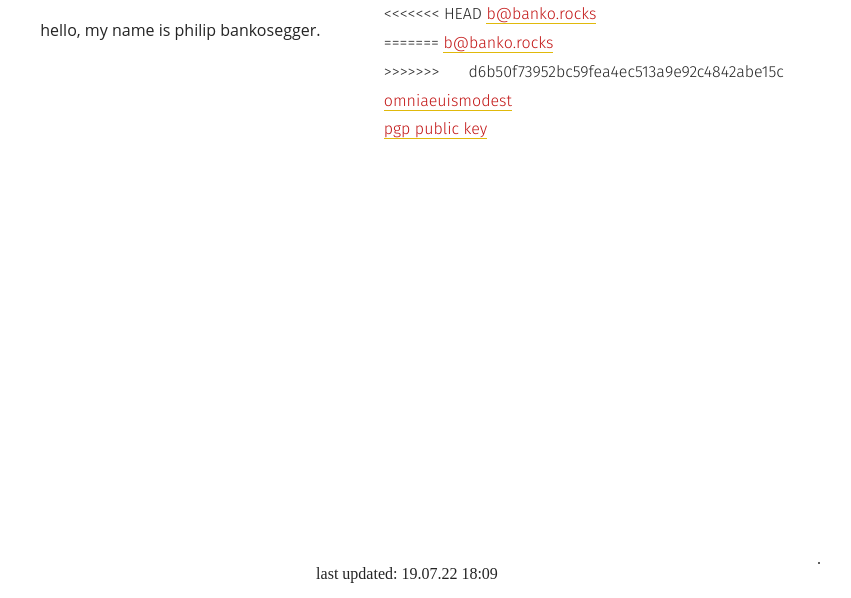
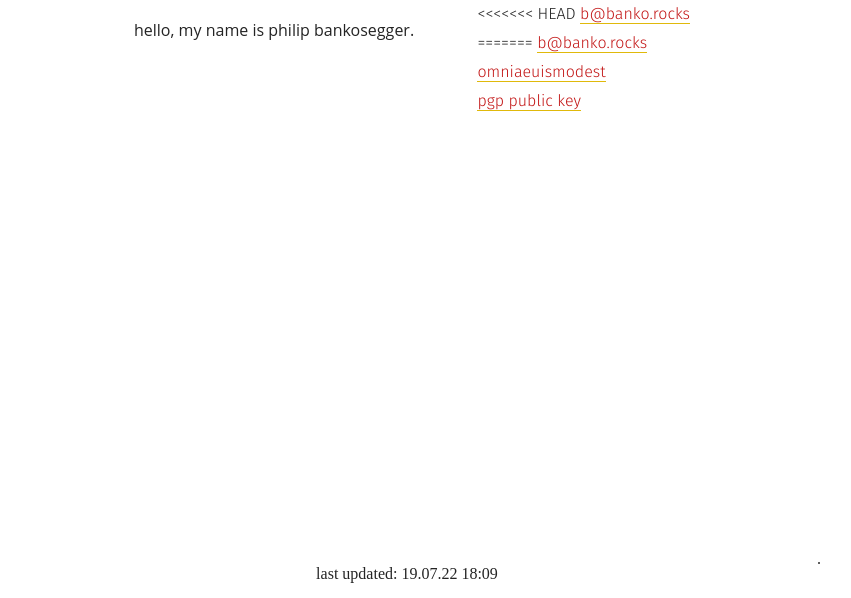
Before and after one commit to bankosegger/bankosegger.github.io, a plain HTML site: page index.html in a window 1280 px wide. Shown: the part 202-800 px from the top of the page, without its empty margins (233-1084 px from the left). Drawn offline with Linux system fonts and the light colour scheme.

Commit message:
Update index.html

```diff
--- a/index.html
+++ b/index.html
@@ -34,7 +34,6 @@
             <a href="mailto:b@banko.rocks">b@banko.rocks</a><br>
 =======
             <a href="b@banko.rocks">b@banko.rocks</a><br>
->>>>>>> d6b50f73952bc59fea4ec513a9e92c4842abe15c
             <a href="https://twitter.com/omniaeuismodest">omniaeuismodest</a><br>
             <a href="public.txt">pgp public key</a>
         </div>
```
